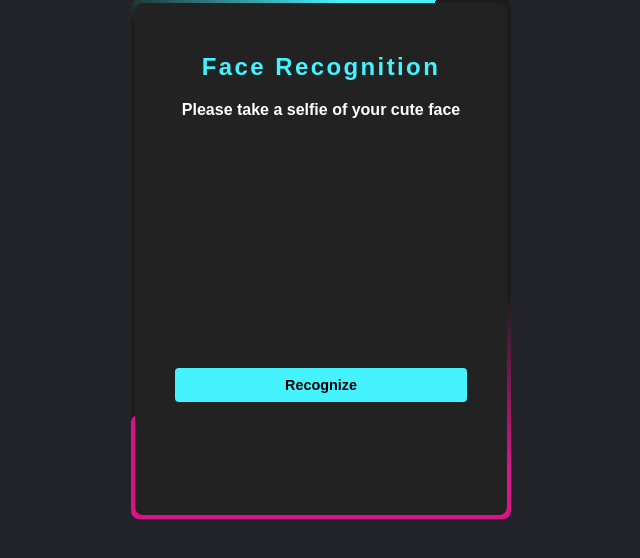
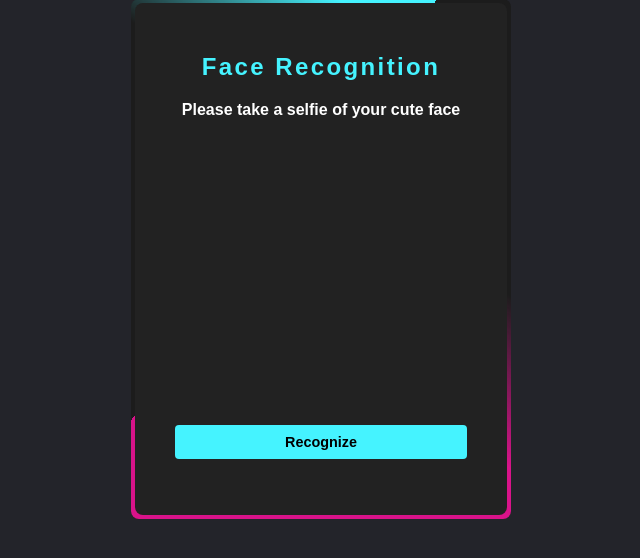
Before and after one commit to AbdelrahmanSabriAly/Selfie-recognition, a Flask app: page /selfie in a window 1280 px wide. Shown: the part 141-699 px from the top of the page, without its empty margins (319-959 px from the left). Run offline with Flask 2, Linux system fonts and the light colour scheme; parts of the project's set-up code (start-up, migrations or seed data) failed here and were passed over; some libraries are stand-ins or nearby versions.

Commit message:
camera modifications

```diff
--- a/templates/face-recognition.html
+++ b/templates/face-recognition.html
@@ -86,6 +86,8 @@
 
         }
 
+
+
         .box form h2
         {
             color: #45f3ff;
@@ -94,6 +96,16 @@
             letter-spacing: 0.1em;
 
         }
+
+        .box form h3
+        {
+            color: #45f3ff;
+            font-weight: 600;
+            margin-top: 6px;
+            text-align: center;
+
+        }
+
         .box form p
         {
             color: white;
@@ -198,9 +210,6 @@
             object-fit: cover;
         }
 
-
-
-
     </style>
     <title>Face Recognition</title>
 </head>
@@ -213,7 +222,7 @@
                 <video id="cameraFeed" autoplay></video>
             </div>
             <button id="recognizeBtn">Recognize</button>
-            <p id="welcomeMessage"></p>
+            <h3 id="welcomeMessage"></h3>
 
         </form>
 
@@ -221,27 +230,38 @@
 
     <script>
         document.addEventListener('DOMContentLoaded', function() {
+    // Get references to DOM elements
     const cameraFeed = document.getElementById('cameraFeed');
     const cameraContainer = document.querySelector('.camera-container');
     const recognizeBtn = document.getElementById('recognizeBtn');
     const welcomeMessage = document.getElementById('welcomeMessage');
 
-            const aspectRatio = 4 / 3; // Set the desired aspect ratio
-            const boxWidth = cameraContainer.clientWidth;
-            const boxHeight = boxWidth / aspectRatio;
+    // Set the desired aspect ratio (4:3)
+    const aspectRatio = 4 / 3;
 
-            cameraContainer.style.height = `${boxHeight}px`; // Set container height
+    // Function to calculate and set the container's height based on aspect ratio
+    function adjustCameraContainerSize() {
+        const screenWidth = window.innerWidth;
+        const containerHeight = screenWidth / aspectRatio;
+        cameraContainer.style.height = `${containerHeight}px`;
+    }
 
+    // Call the function initially and on window resize
+    adjustCameraContainerSize();
+    window.addEventListener('resize', adjustCameraContainerSize);
+
+    // Access the user's camera and set the stream as the video source
     navigator.mediaDevices.getUserMedia({ video: true })
         .then(stream => {
             cameraFeed.srcObject = stream;
         })
         .catch(error => console.error('Camera access error:', error));
 
+    // Attach a click event handler to the "Recognize" button
+    recognizeBtn.addEventListener('click', function(event) {
+        event.preventDefault();
 
-
-            recognizeBtn.addEventListener('click', function() {
-                event.preventDefault();
+        // Create a canvas and draw the camera feed onto it
         const canvas = document.createElement('canvas');
         const context = canvas.getContext('2d');
         canvas.width = cameraFeed.videoWidth;
```
Lines whose indentation alone changed are shown as unchanged.
